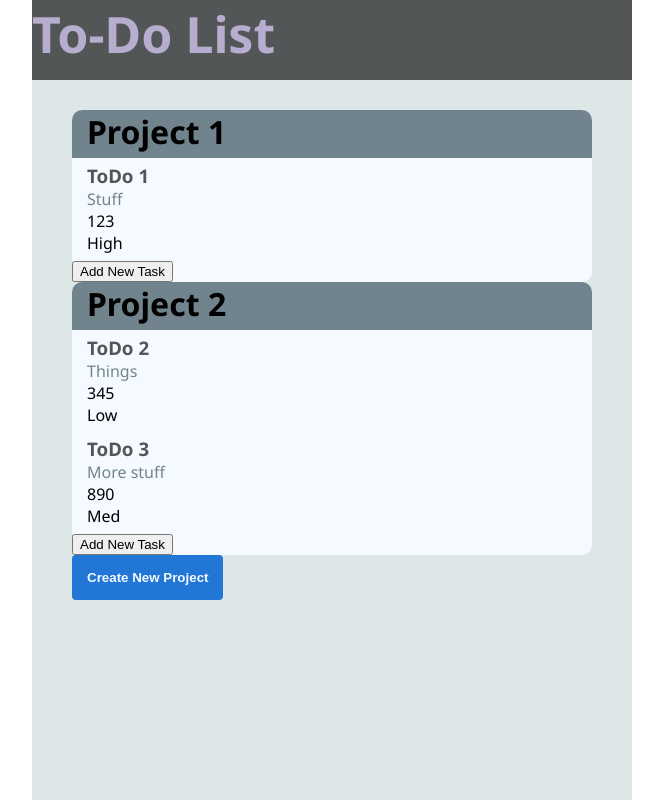
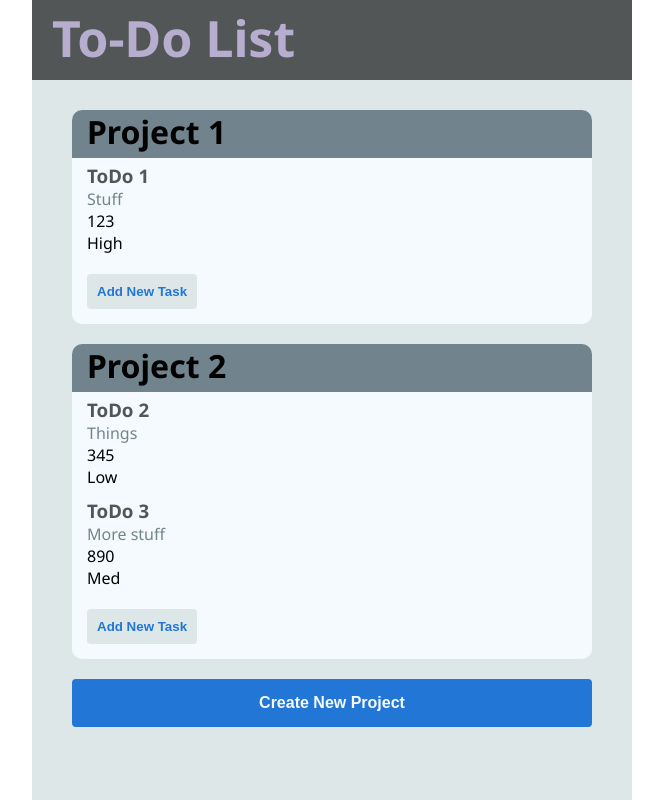
Before and after one commit to tjacobko/todo-list, a website built with webpack: page dist/index.html in a window 1280 px wide. Shown: the whole page, without its empty margins (308-971 px from the left). Built offline with nearby package versions, Linux system fonts and the light colour scheme.

Commit message:
Overall styling

```diff
--- a/src/index.js
+++ b/src/index.js
@@ -148,6 +148,7 @@ const display = () => {
             taskForm.setAttribute("name", event.target.name)
         }
         newTaskBtn.addEventListener("click", newTaskBtnOnClick)
+        newTaskBtn.classList.add("new-task")
         card.appendChild(newTaskBtn)
 
         content.insertBefore(card, openProjectBtn)
```
Also changed, not shown: dist/index.html, dist/main.js, dist/styles.css.
